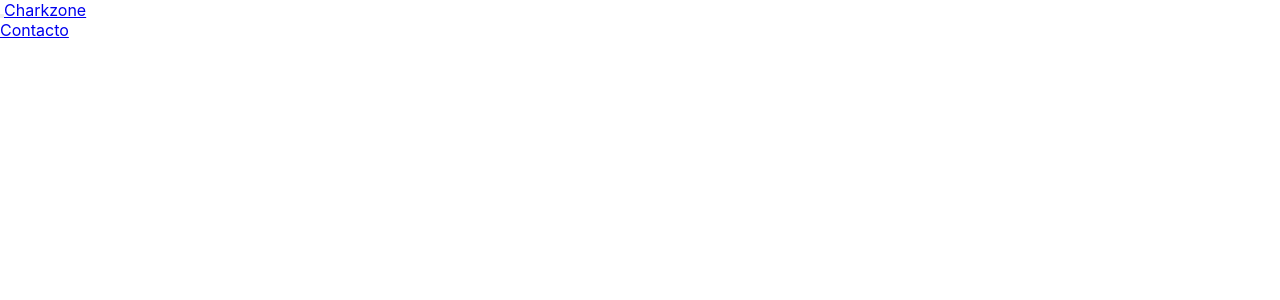
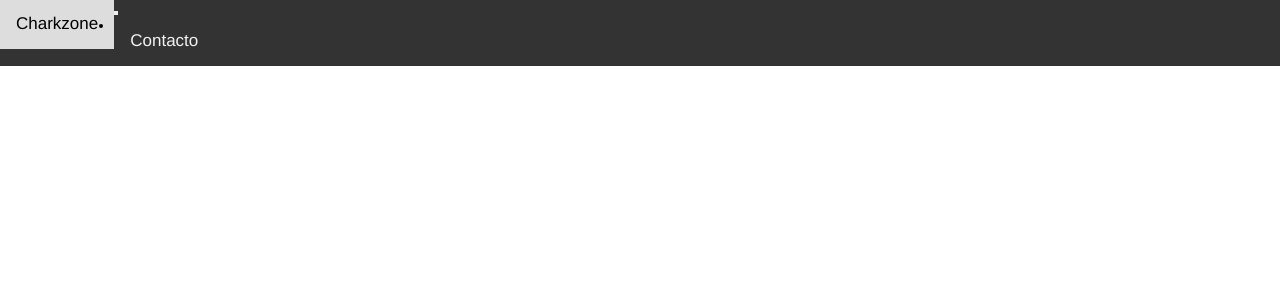
Before and after one commit to lakedv/charkbot-app, a React (Create React App) app: page / in a window 1280 px wide. Shown: the top 300 px of the page. Built offline with nearby package versions, Linux system fonts and the light colour scheme.

Commit message:
Added simple-style for NavUI

```diff
--- a/public/index.html
+++ b/public/index.html
@@ -19,6 +19,8 @@
       work correctly both with client-side routing and a non-root public URL.
       Learn how to configure a non-root public URL by running `npm run build`.
     -->
+    <link rel="stylesheet"
+    href="https://cdnjs.cloudflare.com/ajax/libs/font-awesome/4.7.0/css/font-awesome.min.css">
     <title>React App</title>
   </head>
   <body>
--- a/src/App.js
+++ b/src/App.js
@@ -1,4 +1,5 @@
 // react-bot/src/App.js
+import './App.css'
 
 import React, { Component } from 'react';
 import Route from 'react-router-dom/Route'
--- /dev/null
+++ b/src/Nav.css
@@ -0,0 +1,57 @@
+ /* Add a black background color to the top navigation */
+ .NavUI {
+    background-color: #333;
+    overflow: hidden;
+}
+
+/* Style the links inside the navigation bar */
+.NavUI a {
+    float: left;
+    display: block;
+    color: #f2f2f2;
+    text-align: center;
+    padding: 14px 16px;
+    text-decoration: none;
+    font-size: 17px;
+}
+
+/* Change the color of links on hover */
+.NavUI a:hover {
+    background-color: #ddd;
+    color: black;
+}
+
+/* Add an active class to highlight the current page */
+.active {
+    background-color: #4CAF50;
+    color: white;
+}
+
+/* Hide the link that should open and close the topnav on small screens */
+.NavUI .icon {
+    display: none;
+}
+
+ /* When the screen is less than 600 pixels wide, hide all links, except for the first one ("Home"). Show the link that contains should open and close the topnav (.icon) */
+ @media screen and (max-width: 600px) {
+    .NavUI a:not(:first-child) {display: none;}
+    .NavUI a.icon {
+      float: right;
+      display: block;
+    }
+  }
+
+  /* The "responsive" class is added to the topnav with JavaScript when the user clicks on the icon. This class makes the topnav look good on small screens (display the links vertically instead of horizontally) */
+  @media screen and (max-width: 600px) {
+    .NavUI.responsive {position: relative;}
+    .NavUI.responsive a.icon {
+      position: absolute;
+      right: 0;
+      top: 0;
+    }
+    .NavUI.responsive a {
+      float: none;
+      display: block;
+      text-align: left;
+    }
+  }
--- a/src/comps/NavUI.js
+++ b/src/comps/NavUI.js
@@ -1,6 +1,6 @@
 import React from 'react';
 import {NavLink, withRouter}  from 'react-router-dom'
-
+import '../Nav.css'
 
 class NavUI extends React.Component {
 
@@ -13,7 +13,7 @@ class NavUI extends React.Component {
 
     render() {
         return (
-            <nav className="navbar navbar-inverse" >
+            <nav className="NavUI" >
                 <div className="container-fluid">
                     <div className="navbar-header">
                         <button type="button" className="navbar-toggle collapsed" data-toggle="collapse" data-target="#bs-example-navbar-collapse-1" aria-expanded="false">
```
Also changed, not shown: src/mobs/Datab.js (added), src/mobs/Login.js (added).
